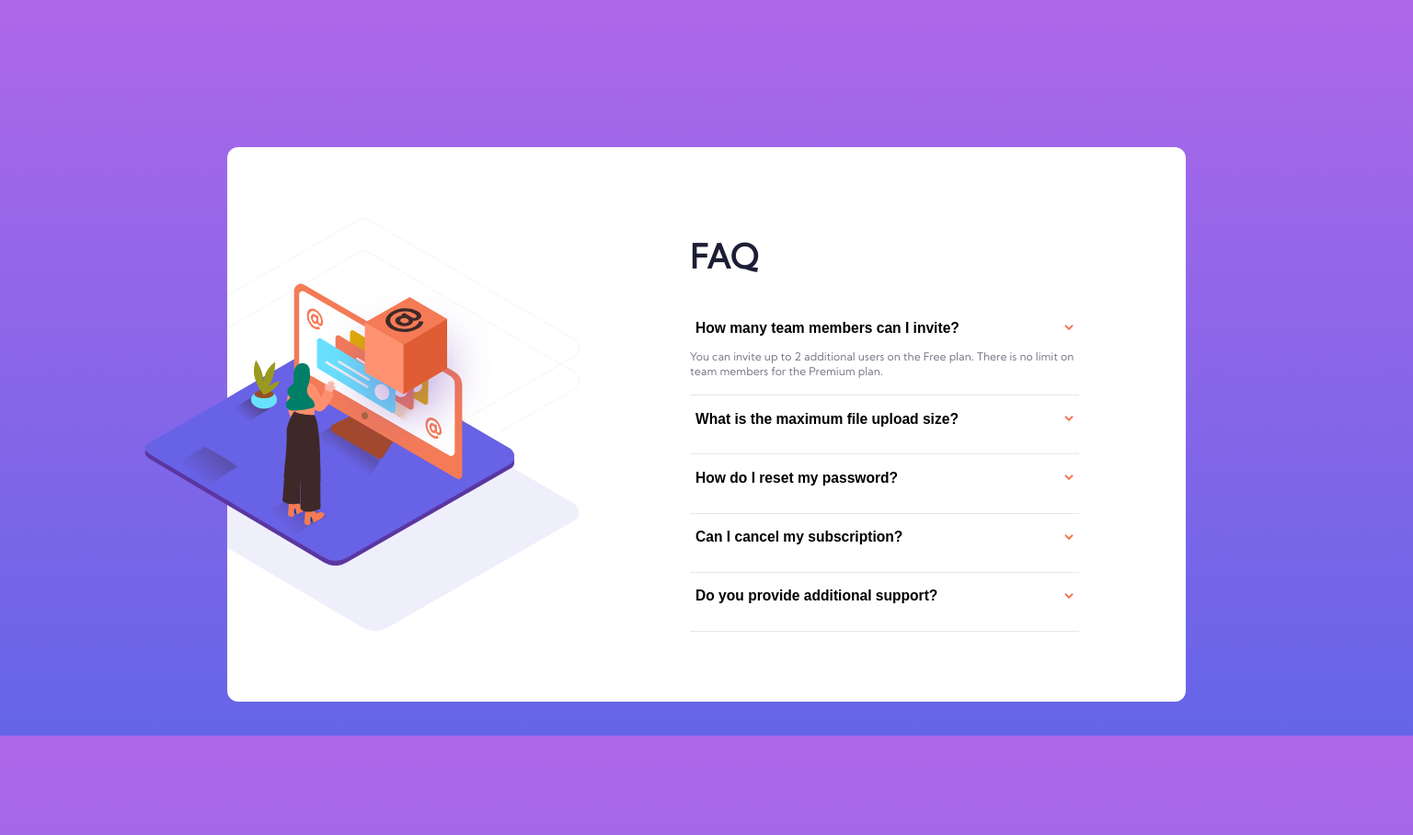
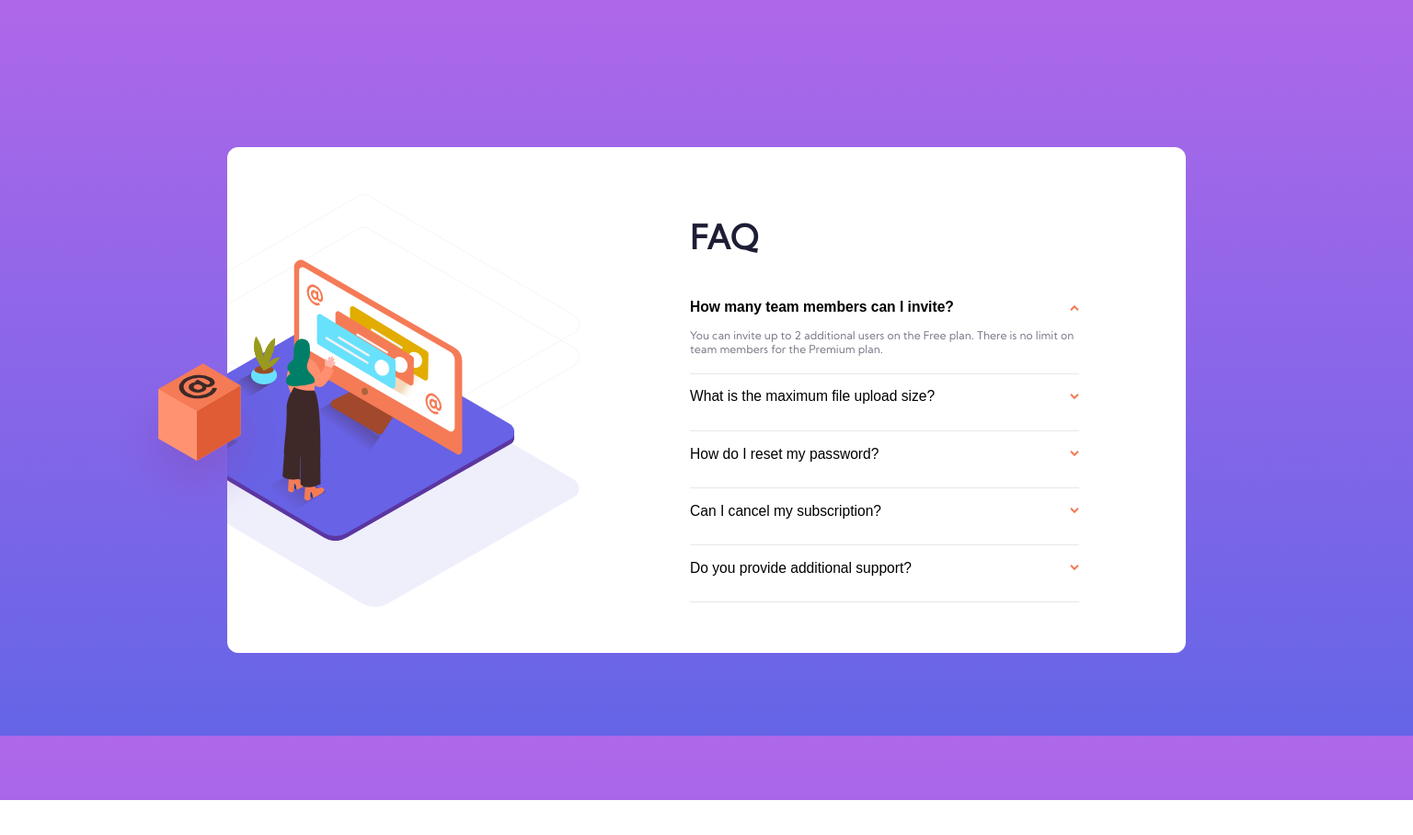
Before and after one commit to vasconevesxd/faq-accordion-card, a plain HTML site: page index.html in a window 1536 px wide. Both pictures are taken after a click on the button "How many team members can I invite?". Shown: the whole page at 92% size. After the commit the page ends 870 px from the top, so only its background shows below. Drawn offline with Linux system fonts and the light colour scheme.

Commit message:
Height card, js text and image and box image

```diff
--- a/index.html
+++ b/index.html
@@ -40,7 +40,7 @@
                 <button class="button card__header">
                   <h3>How many team members can I invite?</h3>
 
-                  <img src="./images/icon-arrow-down.svg" alt="arrow icon" />
+                  <img src="./images/icon-arrow-down.svg" class="icon-arrow" alt="arrow icon" />
                 </button>
 
                 <div class="card__body">
@@ -51,7 +51,7 @@
               <div class="accordion-card">
                 <button class="button card__header">
                   <h3>What is the maximum file upload size?</h3>
-                  <img src="./images/icon-arrow-down.svg" alt="arrow icon" />
+                  <img src="./images/icon-arrow-down.svg" class="icon-arrow" alt="arrow icon" />
                 </button>
 
                 <div class="card__body">
@@ -62,7 +62,7 @@
               <div class="accordion-card">
                 <button class="button card__header">
                   <h3>How do I reset my password?</h3>
-                  <img src="./images/icon-arrow-down.svg" alt="arrow icon" />
+                  <img src="./images/icon-arrow-down.svg" class="icon-arrow" alt="arrow icon" />
                 </button>
 
                 <div class="card__body">
@@ -74,7 +74,7 @@
               <div class="accordion-card">
                 <button class="button card__header">
                   <h3>Can I cancel my subscription?</h3>
-                  <img src="./images/icon-arrow-down.svg" alt="arrow icon" />
+                  <img src="./images/icon-arrow-down.svg" class="icon-arrow" alt="arrow icon" />
                 </button>
 
                 <div class="card__body">
@@ -85,7 +85,7 @@
               <div class="accordion-card">
                 <button class="button card__header">
                   <h3>Do you provide additional support?</h3>
-                  <img src="./images/icon-arrow-down.svg" alt="arrow icon" />
+                  <img src="./images/icon-arrow-down.svg" class="icon-arrow" alt="arrow icon" />
                 </button>
 
                 <div class="card__body">
--- a/js/script.js
+++ b/js/script.js
@@ -1,5 +1,7 @@
 var buttonAccordion = document.getElementsByClassName("button");
 var bodyContent = document.getElementsByClassName("card__body");
+var titles = document.getElementsByTagName("h3");
+var images = document.getElementsByClassName("icon-arrow");
 
 for (i = 0; i < buttonAccordion.length; i++) {
     buttonAccordion[i].addEventListener('click', toggleItem, false);
@@ -7,8 +9,18 @@ for (i = 0; i < buttonAccordion.length; i++) {
 
 function toggleItem() {
 
+    for (let index = 0; index < bodyContent.length; index++) {
+        bodyContent[index].classList.remove('open');
+        images[index].style.transform = "rotate(0deg)";
+        titles[index].style.fontWeight = "400";
+    }
+    var title = this.getElementsByTagName("h3");
+    var image = this.getElementsByClassName("icon-arrow");
     var panel = this.nextElementSibling;
-    console.log(panel);
+
+    title[0].style.fontWeight = "900";
+    image[0].style.transform = "rotate(180deg)";
     panel.classList.toggle('open');
 
+
 }
--- a/styles/main.css
+++ b/styles/main.css
@@ -59,6 +59,10 @@ h1 {
   font-size: 2rem;
 }
 
+h3{
+  font-weight: 400;
+}
+
 .container {
   margin: 10rem auto;
   text-align: center;
@@ -114,6 +118,7 @@ h1 {
   border: 0;
   width: 100%;
   cursor: pointer;
+  padding: 0;
 }
 
 .button:focus {
@@ -171,6 +176,8 @@ h1 {
     background-position: -13% center;
     background-size: 44%;
     width: 1042px;
+    max-height: 550px;
+    position: relative;
   }
 
   #illustration-woman {
@@ -179,11 +186,15 @@ h1 {
 
   #illustration-box {
     position: absolute;
-    left: 0;
-    transform: translateX(181%) translateY(-43%);
+    left: -30%;
     display: block;
-    top: 50%;
+    top: 24%;
     width: auto;
+
+  }
+  .card__image {
+    display: flex;
+    overflow: hidden;
   }
 
   .accordion-card {
```
